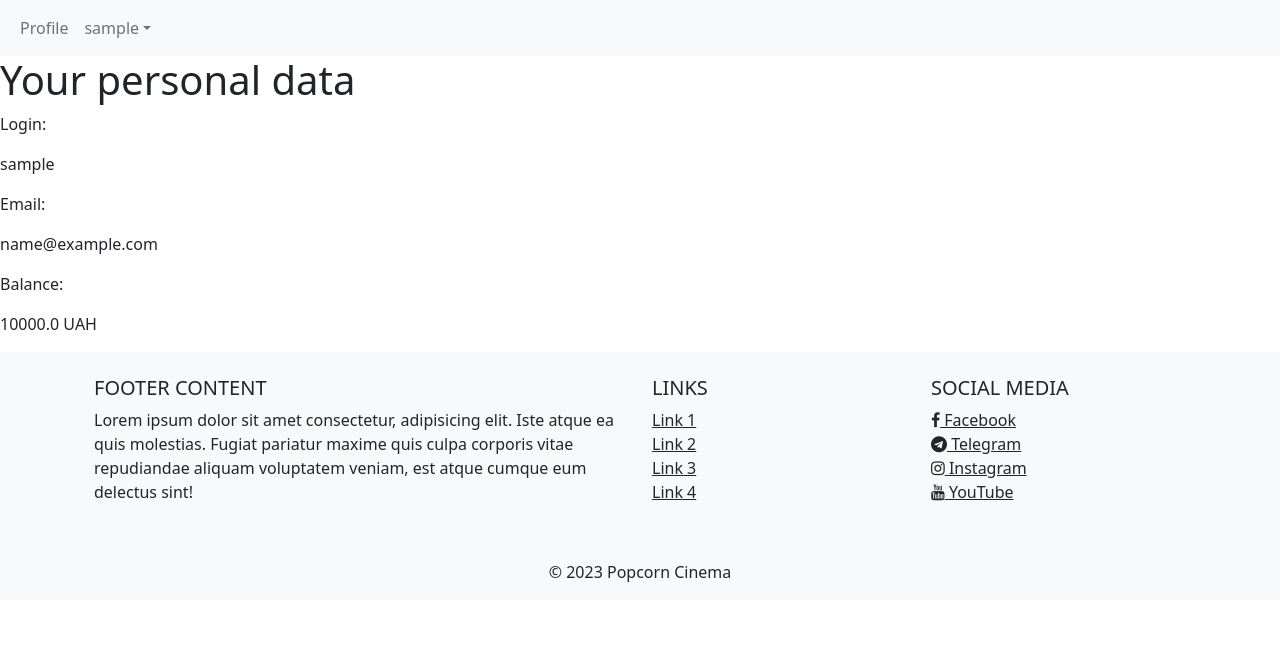
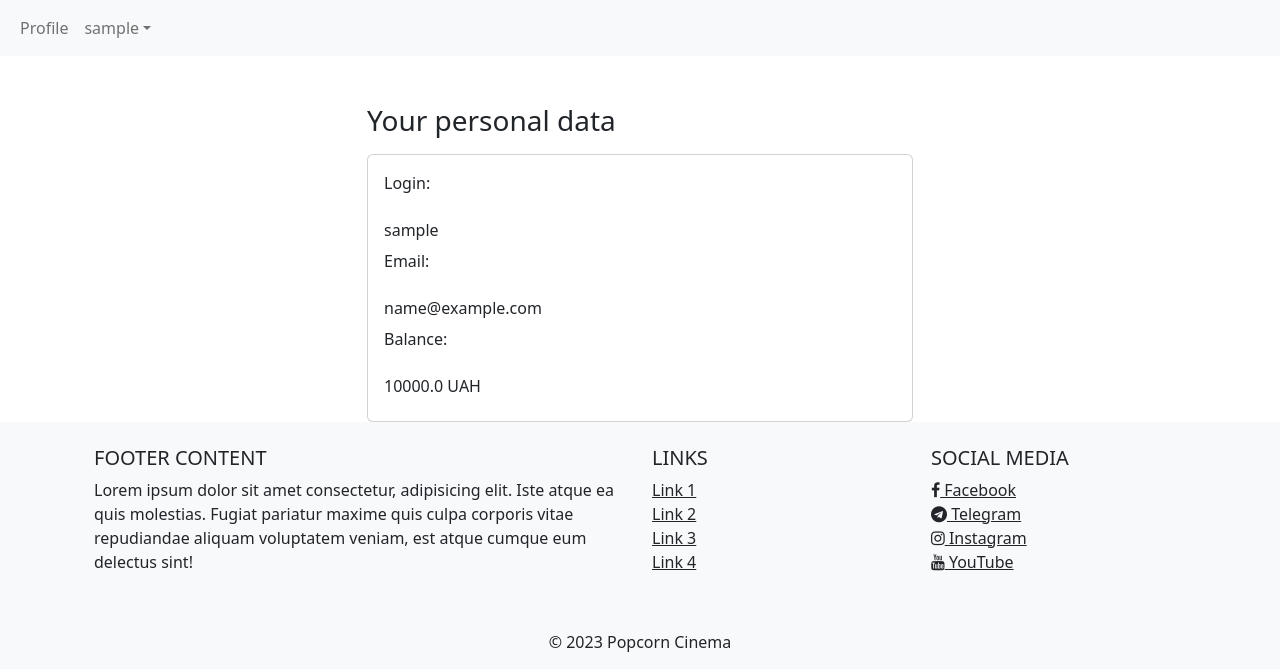
Before and after one commit to VolodymyrKhabarov/cinema_django, a Django app: template users/templates/registration/profile.html in a window 1280 px wide. Shown: the top 669 px of the page. Run offline with Django 4.2, Linux system fonts and the light colour scheme; the template is opened without the code that fills it: values that come from a table or form of the project are taken from there, others are empty; the visitor is signed in with stand-in values (Sample User, id 1).

Commit message:
some bootstrap style was added to profile.html

```diff
--- a/users/templates/registration/profile.html
+++ b/users/templates/registration/profile.html
@@ -4,15 +4,30 @@
 
 {% block content %}
 
-<h1>Your personal data</h1>
-
-<p>Login:</p>
-<p>{{ user.username }}</p>
-
-<p>Email:</p>
-<p>{{ user.email }}</p>
-
-<p>Balance:</p>
-<p>{{ user.wallet }} UAH</p>
+<main class="form-auth form-signin w-100 m-auto">
+    <div class="container mt-4">
+        <div class="row justify-content-center mt-5">
+            <div class="col-md-6">
+                <h1 class="h3 mb-3 fw-normal">Your personal data</h1>
+                <div class="card">
+                    <div class="card-body">
+                        <div class="form-group">
+                            <p>Login:</p>
+                            <p class="form-control-plaintext">{{ user.username }}</p>
+                        </div>
+                        <div class="form-group">
+                            <p>Email:</p>
+                            <p class="form-control-plaintext">{{ user.email }}</p>
+                        </div>
+                        <div class="form-group">
+                            <p>Balance:</p>
+                            <p class="form-control-plaintext">{{ user.wallet }} UAH</p>
+                        </div>
+                    </div>
+                </div>
+            </div>
+        </div>
+    </div>
+</main>
 
 {% endblock %}
```
